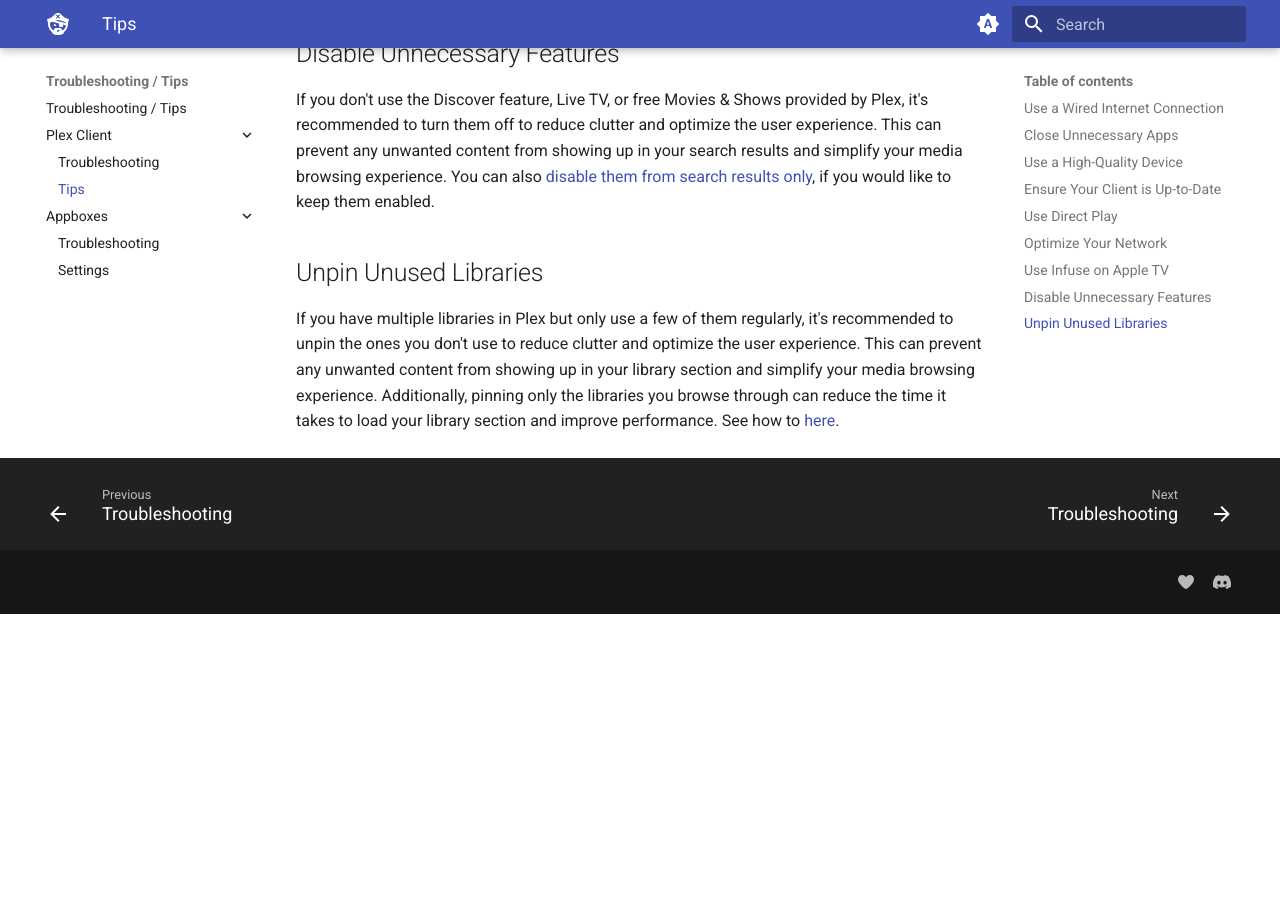
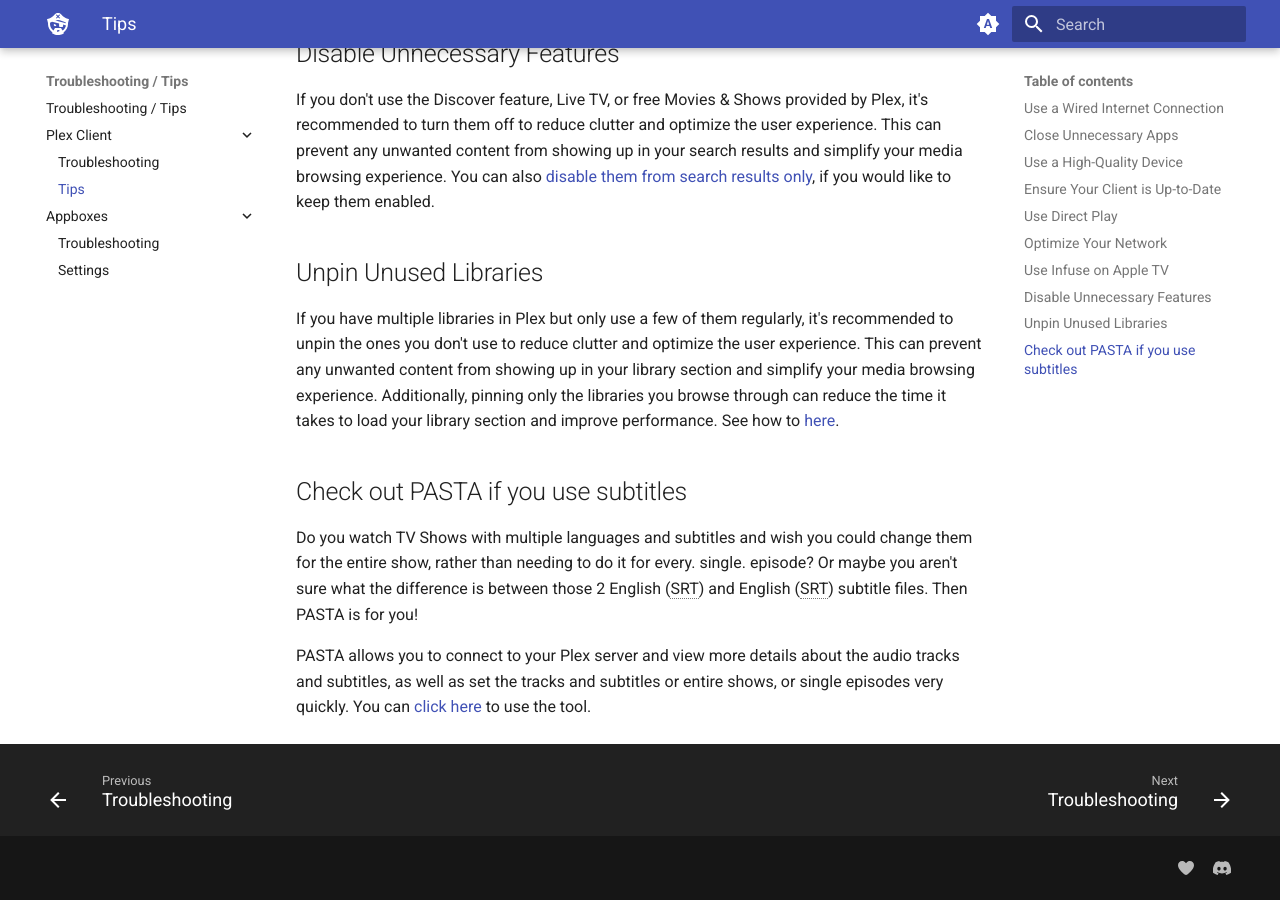
Before and after one commit to neomedia6989/docs-2, an MkDocs documentation site: the page built from docs/troubleshooting/client/tips.md, in a window 1280 px wide and 900 px high, scrolled down 1355 px. Built offline with MkDocs 1.6.1 and Material for MkDocs 9.7.7, drawn with Linux system fonts in a browser that asks for light colours; before the commit the page ends 1969 px from its top, so only the background shows below that.

Commit message:
Update tips.md

```diff
--- a/docs/troubleshooting/client/tips.md
+++ b/docs/troubleshooting/client/tips.md
@@ -35,3 +35,9 @@
 ## Unpin Unused Libraries
 
 If you have multiple libraries in Plex but only use a few of them regularly, it's recommended to unpin the ones you don't use to reduce clutter and optimize the user experience. This can prevent any unwanted content from showing up in your library section and simplify your media browsing experience. Additionally, pinning only the libraries you browse through can reduce the time it takes to load your library section and improve performance. See how to [here](/plex/getting-started/#how-to-setup-your-libraries).
+
+## Check out PASTA if you use subtitles
+
+Do you watch TV Shows with multiple languages and subtitles and wish you could change them for the entire show, rather than needing to do it for every. single. episode? Or maybe you aren't sure what the difference is between those 2 English (SRT) and English (SRT) subtitle files. Then PASTA is for you!
+
+PASTA allows you to connect to your Plex server and view more details about the audio tracks and subtitles, as well as set the tracks and subtitles or entire shows, or single episodes very quickly. You can [click here](https://www.pastatool.com/) to use the tool.
```
